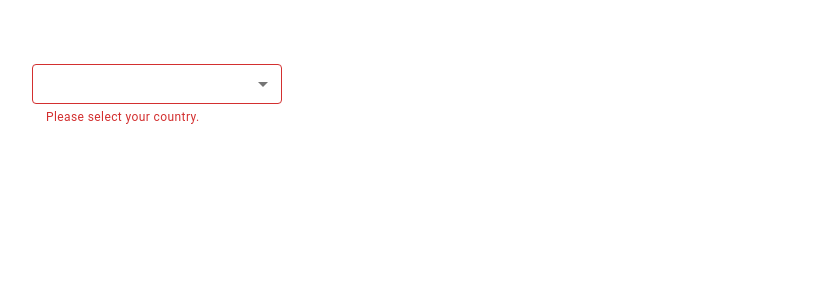
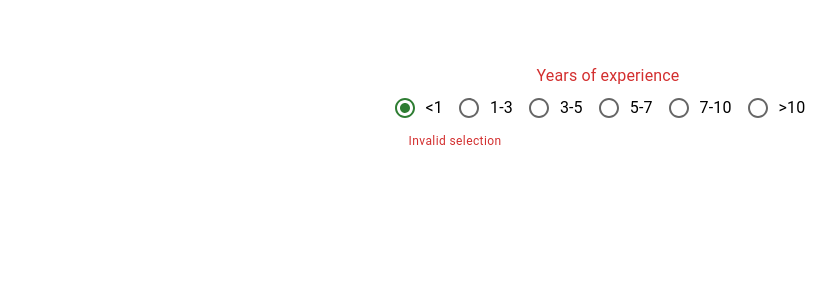
Before and after one commit to Gapotchenko-Yakov/react-mui-codevolution, a React (Create React App) app: page / in a window 1280 px wide. Shown: the top 300 px of the page, without its empty margins (32-868 px from the left). Built offline with nearby package versions, Linux system fonts and the light colour scheme.

Commit message:
Add RadioGroup demo.

```diff
--- a/src/App.tsx
+++ b/src/App.tsx
@@ -1,10 +1,10 @@
 import "./App.css";
-import MuiSelect from "./components/MuiSelect";
+import MuiRadioButton from "./components/MuiRadioButton";
 
 function App() {
   return (
     <div className="App">
-      <MuiSelect />
+      <MuiRadioButton />
     </div>
   );
 }
--- /dev/null
+++ b/src/components/MuiRadioButton.tsx
@@ -0,0 +1,50 @@
+import {
+  Box,
+  FormControl,
+  FormControlLabel,
+  FormHelperText,
+  FormLabel,
+  Radio,
+  RadioGroup,
+} from "@mui/material";
+import React, { useState } from "react";
+
+const MuiRadioButton = () => {
+  const [value, setValue] = useState<string>("<1");
+
+  const handleChange = (e: React.ChangeEvent<HTMLInputElement>) => {
+    const value = e.target.value;
+    setValue(value);
+  };
+
+  return (
+    <Box>
+      <FormControl error>
+        <FormLabel id="job-experience-group-label">
+          Years of experience
+        </FormLabel>
+        <RadioGroup
+          name="job-experience-group"
+          aria-labelledby="job-experience-group-label"
+          value={value}
+          onChange={handleChange}
+          row
+        >
+          <FormControlLabel
+            control={<Radio color="success" />}
+            label={"<1"}
+            value={"<1"}
+          />
+          <FormControlLabel control={<Radio />} label={"1-3"} value={"1-3"} />
+          <FormControlLabel control={<Radio />} label={"3-5"} value={"3-5"} />
+          <FormControlLabel control={<Radio />} label={"5-7"} value={"5-7"} />
+          <FormControlLabel control={<Radio />} label={"7-10"} value={"7-10"} />
+          <FormControlLabel control={<Radio />} label={">10"} value={">10"} />
+        </RadioGroup>
+        <FormHelperText>Invalid selection</FormHelperText>
+      </FormControl>
+    </Box>
+  );
+};
+
+export default MuiRadioButton;
```
